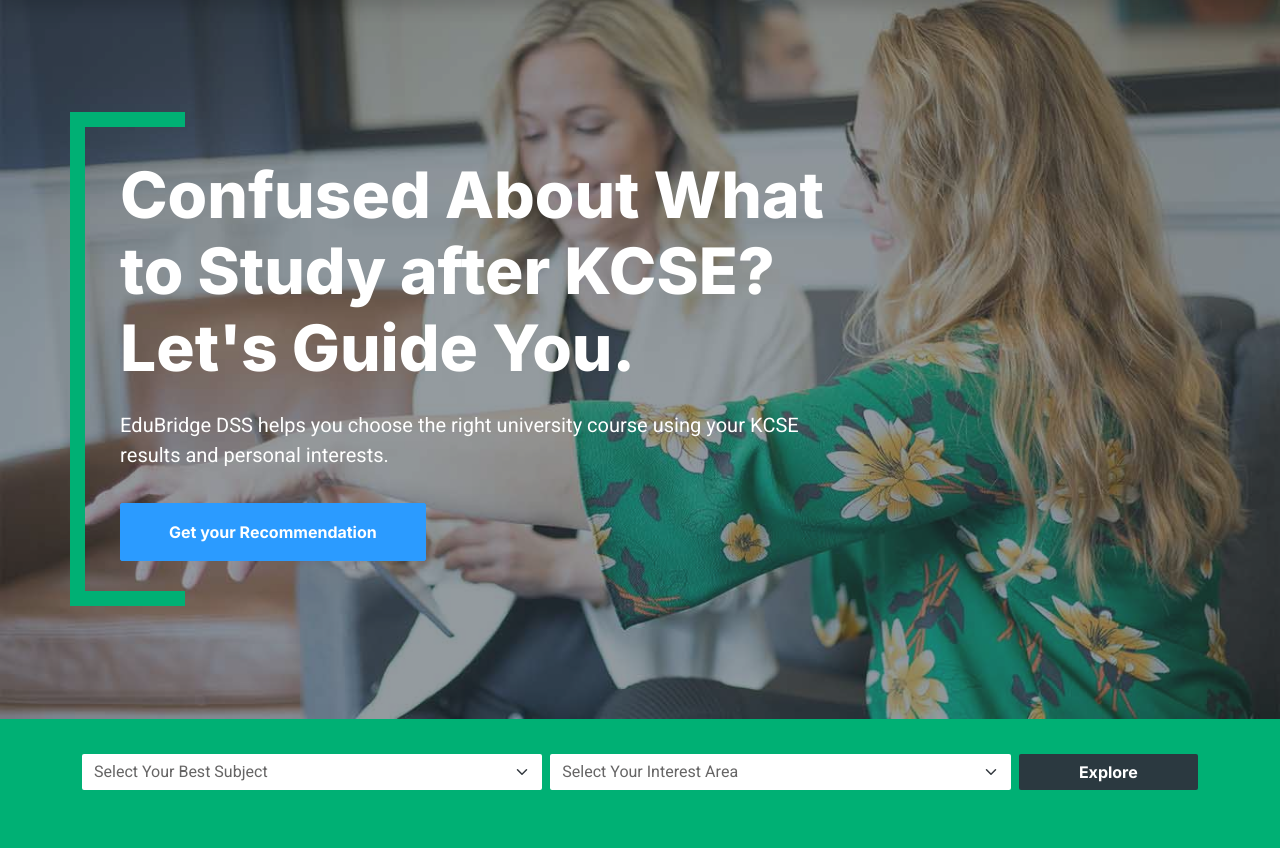
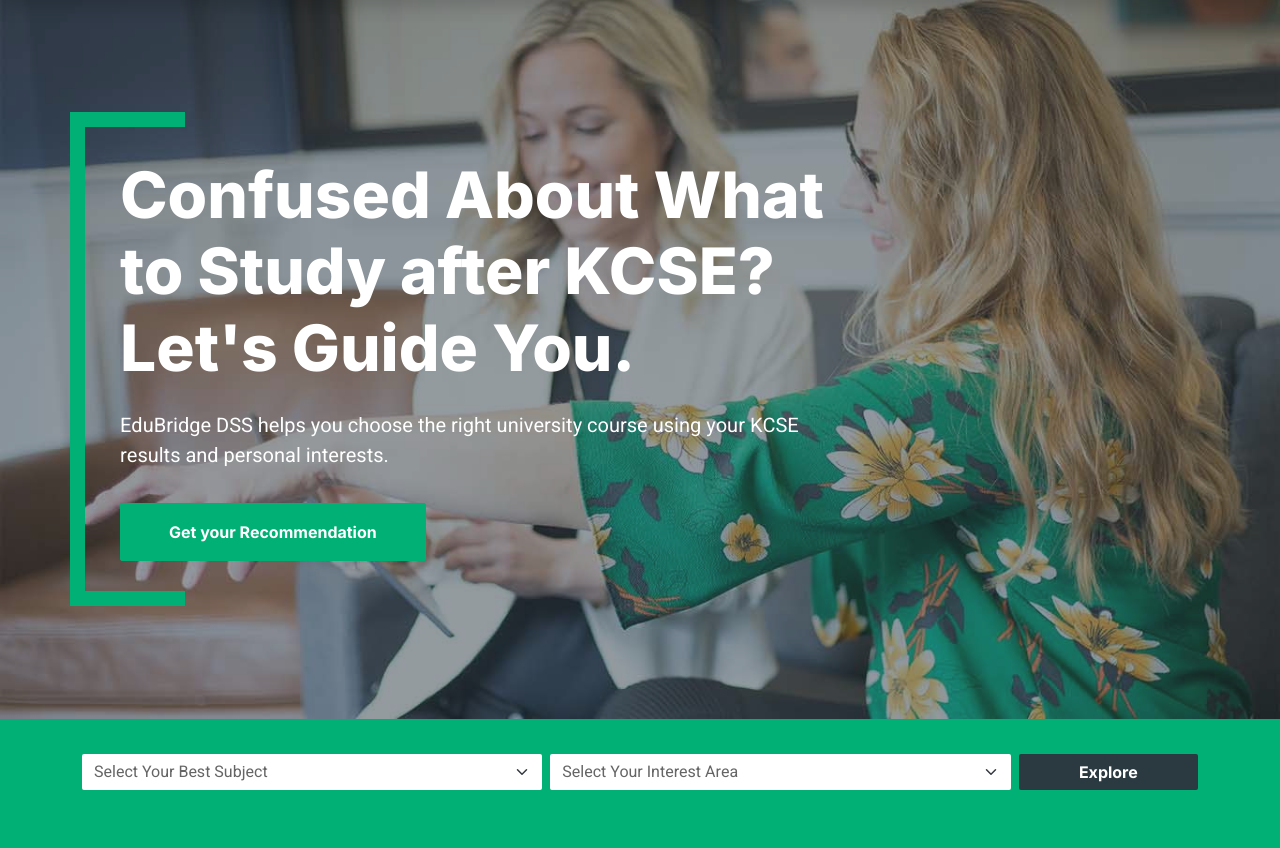
Before and after one commit to ExcelsKennedy2/edubridge_dss, a Django app: page / in a window 1280 px wide. Shown: the part 76-924 px from the top of the page. Run offline with Django 5.2, Linux system fonts and the light colour scheme; some libraries are stand-ins or nearby versions.

Commit message:
fifth commit

```diff
--- a/core/templates/core/index.html
+++ b/core/templates/core/index.html
@@ -93,7 +93,7 @@
                                 <div class="col-10 col-lg-8">
                                     <h1 class="display-3 text-white animated slideInDown mb-4">Confused About What to Study after KCSE? Let's Guide You.</h1>
                                     <p class="fs-5 fw-medium text-white mb-4 pb-2">EduBridge DSS helps you choose the right university course using your KCSE results and personal interests.</p>
-                                    <a href="" class="btn btn-secondary py-md-3 px-md-5 me-3 animated slideInLeft">Get your Recommendation</a>
+                                    <a href="" class="btn btn-primary py-md-3 px-md-5 me-3 animated slideInLeft">Get your Recommendation</a>
 <!--                                    <a href="" class="btn btn-secondary py-md-3 px-md-5 animated slideInRight">Find A Talent</a>-->
                                 </div>
                             </div>
```
